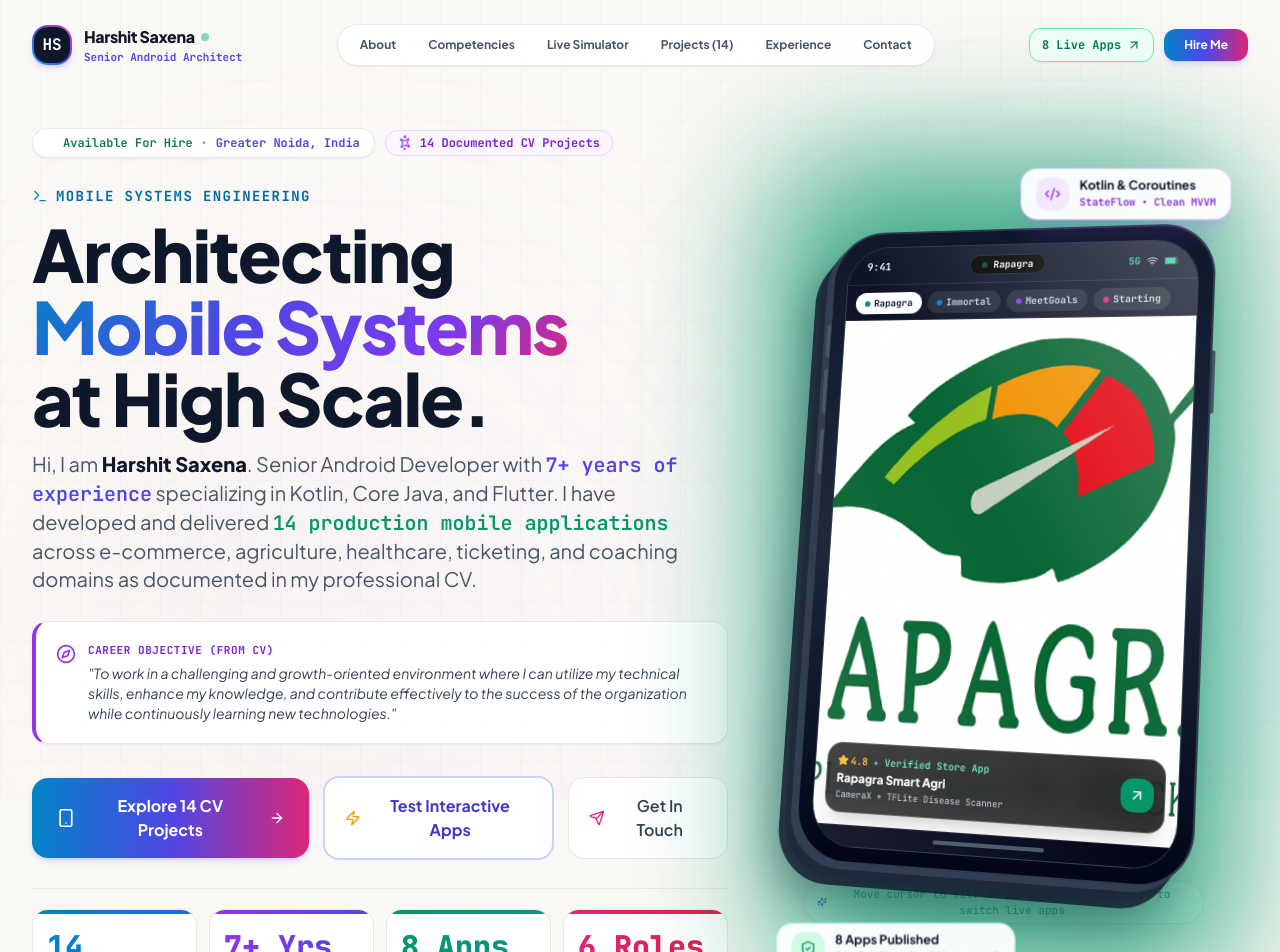
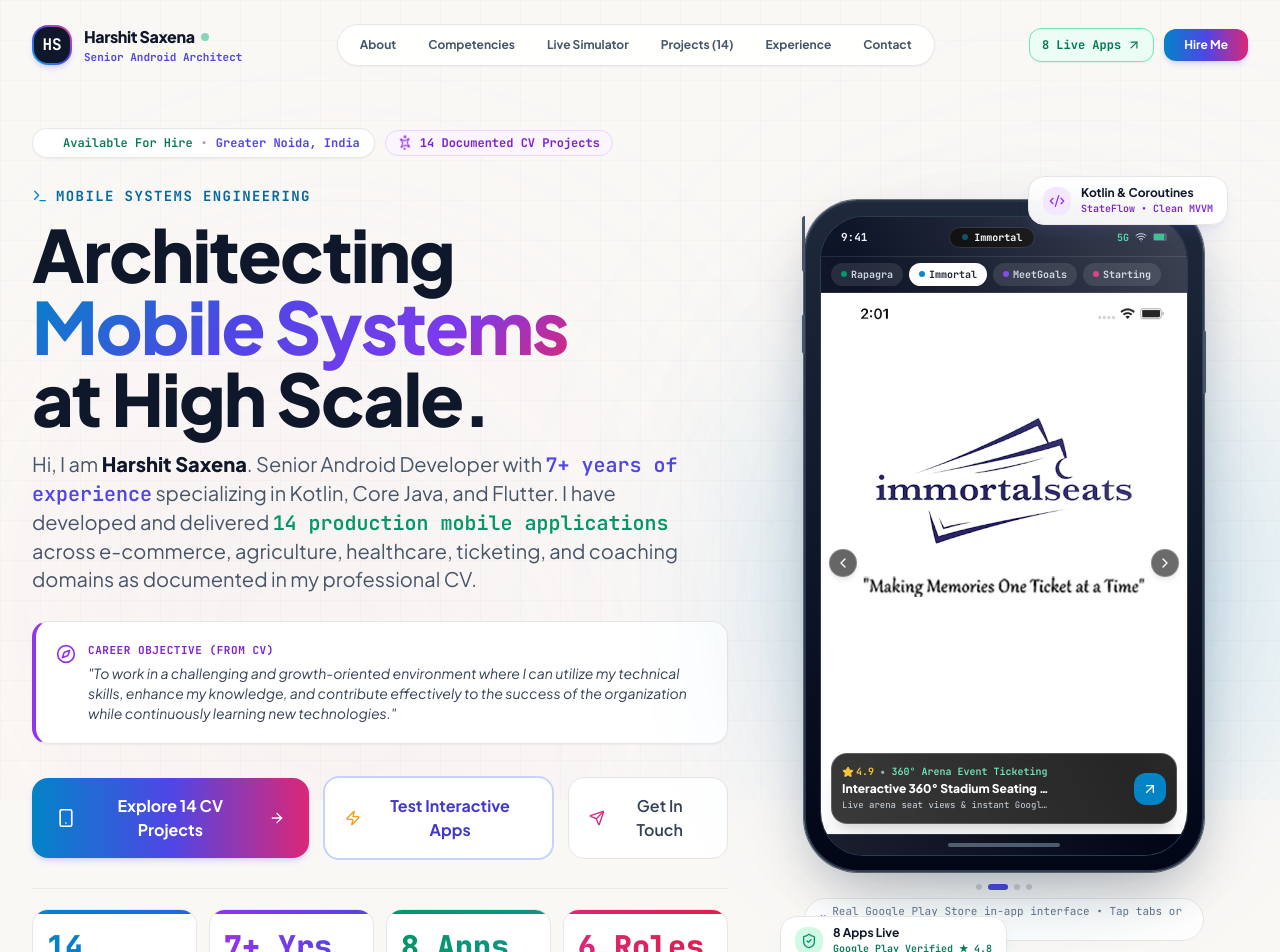
Before and after one commit to Harsh956/harshit-portfolio, a Next.js app: page / in a window 1280 px wide. Shown: the top 952 px of the page. Built offline with nearby package versions, Linux system fonts and the light colour scheme.

Commit message:
fix(hero): use authentic vertical Play Store screenshots and flagship device presentation without cropped logos

```diff
--- a/src/components/PhoneMockup2D.tsx
+++ b/src/components/PhoneMockup2D.tsx
@@ -1,6 +1,6 @@
 'use client';
 
-import React, { useState, useRef, useEffect } from 'react';
+import React, { useState, useEffect } from 'react';
 import appScreenshotsData from '@/data/appScreenshots.json';
 import {
   Smartphone,
@@ -14,115 +14,124 @@ import {
   Target,
   Trophy,
   ArrowUpRight,
-  ExternalLink,
-  Layers,
   ChevronLeft,
   ChevronRight,
-  Star
+  Star,
+  Layers,
+  CheckCircle2,
+  Play,
+  Pause
 } from 'lucide-react';
 
-export default function PhoneMockup2D() {
-  const [activeAppIndex, setActiveAppIndex] = useState(0);
-  const [mousePos, setMousePos] = useState({ x: 0, y: 0 });
-  const [isHovered, setIsHovered] = useState(false);
-  const containerRef = useRef<HTMLDivElement>(null);
+interface AppPreview {
+  id: string;
+  name: string;
+  category: string;
+  color: string;
+  icon: any;
+  rating: string;
+  installs: string;
+  playStoreUrl: string;
+  screenshot: string;
+  featureTitle: string;
+  featureDesc: string;
+}
 
-  const heroApps = [
+const PREVIEW_APPS: AppPreview[] = [
   {
     id: 'rapagra',
     name: 'Rapagra Smart Agri',
-      domain: 'AgriTech • IoT & Edge AI',
+    category: 'IoT & AI Foliage Scanner',
     color: '#059669',
     icon: Sprout,
     rating: '4.8',
-      downloads: '10K+',
+    installs: '10K+',
     playStoreUrl: 'https://play.google.com/store/apps/details?id=com.orelogic.rapagraApp&hl=en',
-      screenshot: appScreenshotsData['rapagra']?.[0] || '/screenshots/rapagra.webp',
-      badgeText: 'CameraX + TFLite Disease Scanner',
+    screenshot: '/screenshots/rapagra-2.webp',
+    featureTitle: 'Real-Time Crop Disease Risk Detection',
+    featureDesc: 'TFLite edge intelligence & IoT BLE soil probe syncing',
   },
   {
     id: 'immortal-seats',
     name: 'Immortal Seats',
-      domain: 'Concert Ticketing • 360° Arena',
+    category: '360° Arena Event Ticketing',
     color: '#0284c7',
     icon: Ticket,
     rating: '4.9',
-      downloads: '50K+',
+    installs: '50K+',
     playStoreUrl: 'https://play.google.com/store/apps/details?id=com.immortalSeats.android&hl=en',
-      screenshot: appScreenshotsData['immortal-seats']?.[0] || '/screenshots/immortal-seats.webp',
-      badgeText: 'Interactive 360° MetLife Arena Map',
+    screenshot: '/screenshots/immortal-seats-2.webp',
+    featureTitle: 'Interactive 360° Stadium Seating Chart',
+    featureDesc: 'Live arena seat views & instant Google Pay checkout',
   },
   {
     id: 'meetgoals',
     name: 'MeetGoals Focus',
-      domain: 'Productivity • WorkManager',
+    category: 'Pomodoro Productivity & Habit Flow',
     color: '#7c3aed',
     icon: Target,
     rating: '4.8',
-      downloads: '5K+',
+    installs: '5K+',
     playStoreUrl: 'https://play.google.com/store/apps/details?id=com.meetgoals.App&hl=en_IN',
-      screenshot: appScreenshotsData['meetgoals']?.[0] || '/screenshots/meetgoals.webp',
-      badgeText: 'Circular Pomodoro & Habit Streak',
+    screenshot: '/screenshots/meetgoals-2.webp',
+    featureTitle: 'Deep Focus Pomodoro Block & Habit Streaks',
+    featureDesc: 'WorkManager background service & Room DB analytics',
   },
   {
     id: 'starting-5',
-      name: 'Starting 5 Coach',
-      domain: 'Flutter Sports • 60 FPS Video',
+    name: 'Starting 5',
+    category: 'Youth Basketball Coaching (Flutter)',
     color: '#db2777',
     icon: Trophy,
     rating: '4.7',
-      downloads: '5K+',
+    installs: '5K+',
     playStoreUrl: 'https://play.google.com/store/apps/details?id=com.ogrelogic.startingfive&hl=en_IN',
-      screenshot: appScreenshotsData['starting-5']?.[0] || '/screenshots/starting-5.webp',
-      badgeText: 'Tactical Playbook Court Video',
+    screenshot: '/screenshots/starting-5-2.webp',
+    featureTitle: 'Tactical Playbook Video Coaching (60 FPS)',
+    featureDesc: 'Cross-platform Flutter custom player & drill scoring',
   },
 ];
 
-  const currentApp = heroApps[activeAppIndex];
+export default function PhoneMockup2D() {
+  const [activeAppIndex, setActiveAppIndex] = useState(0);
+  const [isAutoPlaying, setIsAutoPlaying] = useState(true);
+  const currentApp = PREVIEW_APPS[activeAppIndex];
 
-  // Mouse 3D perspective tracking
-  const handleMouseMove = (e: React.MouseEvent<HTMLDivElement>) => {
-    if (!containerRef.current) return;
-    const rect = containerRef.current.getBoundingClientRect();
-    const x = (e.clientX - rect.left) / rect.width - 0.5;
-    const y = (e.clientY - rect.top) / rect.height - 0.5;
-    setMousePos({ x, y });
+  // Auto-switch apps every 5 seconds to show multiple real views
+  useEffect(() => {
+    if (!isAutoPlaying) return;
+    const interval = setInterval(() => {
+      setActiveAppIndex((prev) => (prev + 1) % PREVIEW_APPS.length);
+    }, 5000);
+    return () => clearInterval(interval);
+  }, [isAutoPlaying]);
+
+  const handlePrev = (e: React.MouseEvent) => {
+    e.stopPropagation();
+    setIsAutoPlaying(false);
+    setActiveAppIndex((prev) =>
+      prev === 0 ? PREVIEW_APPS.length - 1 : prev - 1
+    );
   };
 
-  const handleMouseLeave = () => {
-    setIsHovered(false);
-    setMousePos({ x: 0, y: 0 });
+  const handleNext = (e: React.MouseEvent) => {
+    e.stopPropagation();
+    setIsAutoPlaying(false);
+    setActiveAppIndex((prev) => (prev + 1) % PREVIEW_APPS.length);
   };
 
-  // Base 3D rotation angles
-  const rotateX = isHovered ? 6 - mousePos.y * 14 : 7;
-  const rotateY = isHovered ? -12 + mousePos.x * 16 : -13;
+  return (
+    <div className="relative w-full max-w-[340px] sm:max-w-[380px] lg:max-w-[400px] mx-auto select-none py-4">
 
-  return (
+      {/* Soft, Diffuse Ambient Colored Halo (Natural Lighting) */}
       <div
-      ref={containerRef}
-      onMouseMove={(e) => {
-        setIsHovered(true);
-        handleMouseMove(e);
-      }}
-      onMouseLeave={handleMouseLeave}
-      className="relative w-full max-w-[340px] sm:max-w-[380px] lg:max-w-[400px] mx-auto select-none py-6 cursor-pointer"
-      style={{ perspective: '1400px' }}
-    >
-      {/* Dynamic Ambient Glow matching the active app behind the phone */}
-      <div
-        className="absolute -inset-4 sm:-inset-6 rounded-[60px] blur-3xl opacity-35 pointer-events-none transition-colors duration-700 animate-pulse-glow"
+        className="absolute top-1/2 left-1/2 -translate-x-1/2 -translate-y-1/2 w-[380px] h-[520px] rounded-full blur-[90px] opacity-25 pointer-events-none transition-colors duration-700"
         style={{ backgroundColor: currentApp.color }}
       />
 
-      {/* Floating 3D Badge 1: Top Right */}
-      <div
-        className="absolute -top-3 -right-2 sm:-right-5 z-40 hidden sm:flex items-center gap-2.5 px-3.5 py-2 rounded-2xl bg-white/95 border border-purple-200 shadow-xl shadow-purple-500/15 backdrop-blur-md transition-transform duration-300"
-        style={{
-          transform: `translate3d(${mousePos.x * 12}px, ${mousePos.y * 12}px, 45px)`,
-        }}
-      >
-        <div className="w-8 h-8 rounded-xl bg-purple-100 flex items-center justify-center text-purple-600 shadow-xs">
+      {/* Floating Pill 1: Top Right */}
+      <div className="absolute -top-2 -right-3 sm:-right-6 z-30 hidden sm:flex items-center gap-2.5 px-3.5 py-2 rounded-2xl bg-white/95 border border-stone-200 shadow-lg shadow-indigo-500/10 backdrop-blur-md animate-float-slow">
+        <div className="w-7 h-7 rounded-xl bg-purple-100 flex items-center justify-center text-purple-600 shadow-xs">
           <Code2 className="w-4 h-4" />
         </div>
         <div className="text-left">
@@ -131,56 +140,33 @@ export default function PhoneMockup2D() {
         </div>
       </div>
 
-      {/* Floating 3D Badge 2: Bottom Left */}
-      <div
-        className="absolute -bottom-3 -left-2 sm:-left-5 z-40 hidden sm:flex items-center gap-2.5 px-3.5 py-2 rounded-2xl bg-white/95 border border-emerald-200 shadow-xl shadow-emerald-500/15 backdrop-blur-md transition-transform duration-300"
-        style={{
-          transform: `translate3d(${mousePos.x * -12}px, ${mousePos.y * -12}px, 50px)`,
-        }}
-      >
-        <div className="w-8 h-8 rounded-xl bg-emerald-100 flex items-center justify-center text-emerald-600 shadow-xs">
+      {/* Floating Pill 2: Bottom Left */}
+      <div className="absolute -bottom-2 -left-3 sm:-left-6 z-30 hidden sm:flex items-center gap-2.5 px-3.5 py-2 rounded-2xl bg-white/95 border border-stone-200 shadow-lg shadow-emerald-500/10 backdrop-blur-md animate-float-rev">
+        <div className="w-7 h-7 rounded-xl bg-emerald-100 flex items-center justify-center text-emerald-600 shadow-xs">
           <ShieldCheck className="w-4 h-4" />
         </div>
         <div className="text-left">
-          <div className="text-xs font-bold text-slate-900">8 Apps Published</div>
+          <div className="text-xs font-bold text-slate-900">8 Apps Live</div>
           <div className="text-[10px] text-emerald-700 font-mono font-semibold">Google Play Verified ★ 4.8</div>
         </div>
       </div>
 
-      {/* 3D Physical Phone Chassis Container */}
-      <div
-        className="relative transition-transform duration-500 ease-out"
-        style={{
-          transformStyle: 'preserve-3d',
-          transform: `rotateY(${rotateY}deg) rotateX(${rotateX}deg) rotateZ(1.5deg)`,
-        }}
-      >
-        {/* Physical 3D Extruded Titanium Chassis with Beveled Depth Shadow */}
-        <div
-          className="relative bg-gradient-to-b from-slate-900 via-slate-800 to-slate-950 rounded-[48px] sm:rounded-[54px] p-3 sm:p-3.5 border-2 border-slate-700/90 ring-1 ring-slate-900"
-          style={{
-            boxShadow: `
-              -6px 6px 0px rgba(51, 65, 85, 0.9),
-              -12px 14px 0px rgba(30, 41, 59, 0.85),
-              -18px 22px 0px rgba(15, 23, 42, 0.8),
-              -26px 36px 45px rgba(15, 23, 42, 0.35)
-            `,
-          }}
-        >
-          {/* Hardware Side Buttons with Metallic Highlights */}
-          <div className="absolute -left-[5px] top-24 w-[3.5px] h-9 bg-slate-600 rounded-l shadow-md" />
-          <div className="absolute -left-[5px] top-36 w-[3.5px] h-12 bg-slate-600 rounded-l shadow-md" />
-          <div className="absolute -left-[5px] top-52 w-[3.5px] h-12 bg-slate-600 rounded-l shadow-md" />
-          <div className="absolute -right-[5px] top-32 w-[3.5px] h-16 bg-slate-600 rounded-r shadow-md" />
+      {/* Realistic Flagship Smartphone Chassis (Product Photography Quality) */}
+      <div className="relative mx-auto rounded-[50px] sm:rounded-[54px] p-3 sm:p-3.5 bg-gradient-to-b from-slate-800 via-slate-900 to-slate-950 shadow-[0_25px_60px_-15px_rgba(15,23,42,0.35),0_0_0_1px_rgba(255,255,255,0.15)] border-2 border-slate-700/80 ring-1 ring-slate-900/60 transition-all duration-300">
 
-          {/* Inner Phone Display Container */}
-          <div className="relative w-full h-[580px] sm:h-[620px] bg-slate-950 rounded-[38px] sm:rounded-[44px] overflow-hidden flex flex-col border border-slate-700 shadow-inner group/screen">
+        {/* Hardware Side Volume and Power Buttons */}
+        <div className="absolute -left-[4px] top-28 w-[3px] h-10 bg-slate-600 rounded-l shadow-sm" />
+        <div className="absolute -left-[4px] top-42 w-[3px] h-14 bg-slate-600 rounded-l shadow-sm" />
+        <div className="absolute -right-[4px] top-32 w-[3px] h-16 bg-slate-600 rounded-r shadow-sm" />
 
-            {/* 3D Specular Glass Glare Sheen */}
-            <div className="absolute inset-0 bg-gradient-to-tr from-white/10 via-transparent to-white/25 pointer-events-none z-30" />
+        {/* Inner Curved Smartphone Screen (True 19.5:9 Flagship Ratio) */}
+        <div className="relative w-full h-[580px] sm:h-[640px] bg-slate-950 rounded-[40px] sm:rounded-[44px] overflow-hidden flex flex-col border border-slate-700/90 shadow-inner group/screen">
+
+          {/* Subtle Diagonal Glass Glare */}
+          <div className="absolute inset-0 bg-gradient-to-tr from-white/10 via-transparent to-white/20 pointer-events-none z-30" />
 
           {/* Android 14 Status Bar with Dynamic Island */}
-            <div className="pt-2.5 px-5 pb-2 flex items-center justify-between text-[11px] font-mono font-bold text-slate-100 z-20 border-b border-white/10 bg-slate-900/95 backdrop-blur-md">
+          <div className="pt-2.5 px-5 pb-2 flex items-center justify-between text-[11px] font-mono font-bold text-slate-100 z-20 border-b border-white/10 bg-slate-900/90 backdrop-blur-md">
             <span>9:41</span>
 
             {/* Dynamic Island Capsule */}
@@ -198,18 +184,18 @@ export default function PhoneMockup2D() {
               <span className="text-[10px] font-mono font-bold text-emerald-400">5G</span>
               <Wifi className="w-3 h-3 text-slate-300" />
               <div className="w-3.5 h-2 bg-slate-700 rounded-sm p-[1px] flex items-center">
-                  <div className="w-2.5 h-full bg-emerald-400 rounded-xs" />
+                <div className="w-2.5 h-full bg-emerald-500 rounded-xs" />
               </div>
             </div>
           </div>
 
-            {/* App Switcher Pills inside the 3D Phone Screen */}
-            <div className="px-2.5 pt-2 pb-1.5 z-20 bg-slate-900/90 backdrop-blur-sm border-b border-white/10 flex items-center gap-1.5 overflow-x-auto scrollbar-none">
-              {heroApps.map((app, idx) => (
+          {/* Top Quick App Switcher Bar (Tappable Pills) */}
+          <div className="px-2.5 py-1.5 z-20 bg-slate-900/95 backdrop-blur-sm border-b border-white/10 flex items-center gap-1.5 overflow-x-auto scrollbar-none">
+            {PREVIEW_APPS.map((app, idx) => (
               <button
                 key={app.id}
-                  onClick={(e) => {
-                    e.stopPropagation();
+                onClick={() => {
+                  setIsAutoPlaying(false);
                   setActiveAppIndex(idx);
                 }}
                 className={`px-2.5 py-1 rounded-full text-[10px] font-mono font-bold whitespace-nowrap transition-all flex items-center gap-1 ${
@@ -227,34 +213,52 @@ export default function PhoneMockup2D() {
             ))}
           </div>
 
-            {/* Main Screen: Real Full-Resolution Google Play Screenshot */}
+          {/* Real Full-Size Google Play Vertical In-App Screenshot */}
           <div className="flex-1 relative flex items-center justify-center overflow-hidden bg-slate-950">
             <img
               key={currentApp.id}
               src={currentApp.screenshot}
-                alt={`${currentApp.name} Play Store Screen`}
-                className="w-full h-full object-cover object-top transition-opacity duration-300"
+              alt={`${currentApp.name} Play Store In-App Screen`}
+              className="w-full h-full object-cover object-top transition-opacity duration-500"
               loading="eager"
             />
 
-              {/* Glass Floating Overlay Card inside phone */}
-              <div className="absolute bottom-3 inset-x-3 z-20 p-2.5 rounded-2xl bg-black/80 backdrop-blur-md border border-white/20 text-white shadow-xl flex items-center justify-between">
-                <div className="text-left space-y-0.5">
+            {/* Left Slide Arrow */}
+            <button
+              onClick={handlePrev}
+              className="absolute left-2 top-1/2 -translate-y-1/2 z-20 w-7 h-7 rounded-full bg-black/75 backdrop-blur-md border border-white/20 text-white flex items-center justify-center hover:bg-black transition shadow-md opacity-85 hover:opacity-100"
+              aria-label="Previous App"
+            >
+              <ChevronLeft className="w-4 h-4" />
+            </button>
+
+            {/* Right Slide Arrow */}
+            <button
+              onClick={handleNext}
+              className="absolute right-2 top-1/2 -translate-y-1/2 z-20 w-7 h-7 rounded-full bg-black/75 backdrop-blur-md border border-white/20 text-white flex items-center justify-center hover:bg-black transition shadow-md opacity-85 hover:opacity-100"
+              aria-label="Next App"
+            >
+              <ChevronRight className="w-4 h-4" />
+            </button>
+
+            {/* Bottom Glass Overlay Card showing Real Feature Details */}
+            <div className="absolute bottom-2.5 inset-x-2.5 z-20 p-2.5 rounded-2xl bg-black/85 backdrop-blur-md border border-white/20 text-white shadow-xl flex items-center justify-between">
+              <div className="text-left space-y-0.5 max-w-[210px]">
                 <div className="flex items-center gap-1.5">
                   <span className="text-[10px] font-mono font-bold text-amber-400 flex items-center gap-0.5">
                     <Star className="w-3 h-3 fill-amber-400" />
                     {currentApp.rating}
                   </span>
                   <span className="text-slate-400 text-[10px]">•</span>
-                    <span className="text-[10px] font-mono text-emerald-300 font-semibold">
-                      Verified Store App
+                  <span className="text-[10px] font-mono text-emerald-300 font-semibold truncate">
+                    {currentApp.category}
                   </span>
                 </div>
-                  <div className="text-xs font-extrabold truncate max-w-[190px]">
-                    {currentApp.name}
+                <div className="text-xs font-extrabold truncate">
+                  {currentApp.featureTitle}
                 </div>
-                  <div className="text-[9px] font-mono text-slate-300 truncate max-w-[190px]">
-                    {currentApp.badgeText}
+                <div className="text-[9px] font-mono text-slate-300 truncate">
+                  {currentApp.featureDesc}
                 </div>
               </div>
 
@@ -263,12 +267,14 @@ export default function PhoneMockup2D() {
                 target="_blank"
                 rel="noopener noreferrer"
                 onClick={(e) => e.stopPropagation()}
-                  className="p-2 rounded-xl text-xs font-bold transition shadow-sm shrink-0 flex items-center gap-1"
+                className="p-2 rounded-xl text-xs font-bold transition shadow-sm shrink-0 flex items-center gap-1 hover:scale-105"
                 style={{ backgroundColor: currentApp.color }}
+                title="Open on Google Play"
               >
                 <ArrowUpRight className="w-4 h-4 text-white" />
               </a>
             </div>
+
           </div>
 
           {/* Bottom Android Gesture Bar */}
@@ -278,15 +284,30 @@ export default function PhoneMockup2D() {
 
         </div>
       </div>
+
+      {/* Slide Navigation Dots and Hint under the phone */}
+      <div className="mt-3 flex flex-col items-center gap-2">
+        <div className="flex items-center gap-1.5">
+          {PREVIEW_APPS.map((_, i) => (
+            <button
+              key={i}
+              onClick={() => {
+                setIsAutoPlaying(false);
+                setActiveAppIndex(i);
+              }}
+              className={`h-1.5 rounded-full transition-all ${
+                i === activeAppIndex ? 'w-5 bg-indigo-600' : 'w-1.5 bg-stone-300 hover:bg-stone-400'
+              }`}
+              aria-label={`Switch to app ${i + 1}`}
+            />
+          ))}
+        </div>
+        <span className="text-[11px] font-mono text-slate-500 bg-white/90 border border-stone-200 px-3 py-1 rounded-full shadow-xs inline-flex items-center gap-1.5">
+          <Sparkles className="w-3 h-3 text-indigo-600" />
+          <span>Real Google Play Store in-app interface • Tap tabs or arrows to explore</span>
+        </span>
       </div>
 
-      {/* Interactive Hint under 3D phone */}
-      <div className="mt-3 text-center">
-        <span className="text-[11px] font-mono text-slate-500 bg-white/80 border border-stone-200 px-3 py-1 rounded-full shadow-xs inline-flex items-center gap-1.5">
-          <Sparkles className="w-3 h-3 text-indigo-600" />
-          <span>Move cursor to tilt 3D perspective • Tap tabs to switch live apps</span>
-        </span>
-      </div>
     </div>
   );
 }
--- a/src/data/appScreenshots.json
+++ b/src/data/appScreenshots.json
@@ -1,6 +1,5 @@
 {
   "rapagra": [
-    "/screenshots/rapagra-1.webp",
     "/screenshots/rapagra-2.webp",
     "/screenshots/rapagra-3.webp",
     "/screenshots/rapagra-4.webp",
@@ -8,7 +7,6 @@
     "/screenshots/rapagra-6.webp"
   ],
   "immortal-seats": [
-    "/screenshots/immortal-seats-1.webp",
     "/screenshots/immortal-seats-2.webp",
     "/screenshots/immortal-seats-3.webp",
     "/screenshots/immortal-seats-4.webp",
@@ -16,7 +14,6 @@
     "/screenshots/immortal-seats-6.webp"
   ],
   "starting-5": [
-    "/screenshots/starting-5-1.webp",
     "/screenshots/starting-5-2.webp",
     "/screenshots/starting-5-3.webp",
     "/screenshots/starting-5-4.webp",
@@ -31,7 +28,6 @@
     "/screenshots/meetgoals-6.webp"
   ],
   "high-desert": [
-    "/screenshots/high-desert-1.webp",
     "/screenshots/high-desert-2.webp",
     "/screenshots/high-desert-3.webp",
     "/screenshots/high-desert-4.webp"
```
Lines whose indentation alone changed are shown as unchanged.
